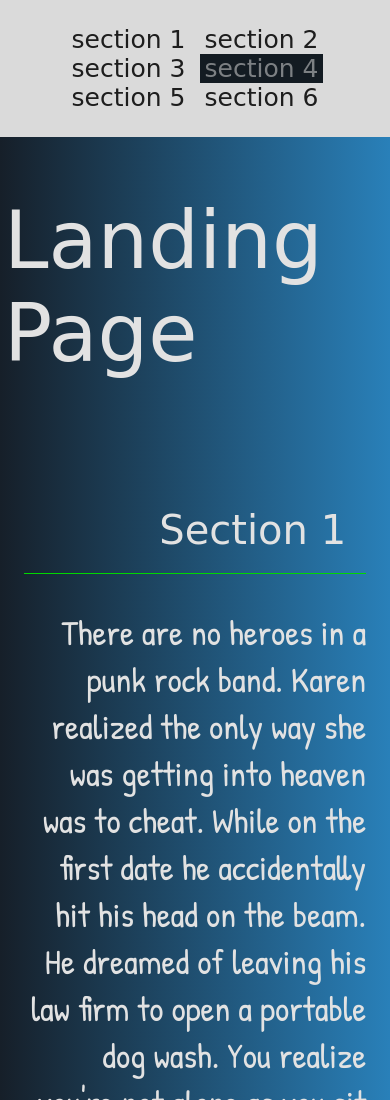
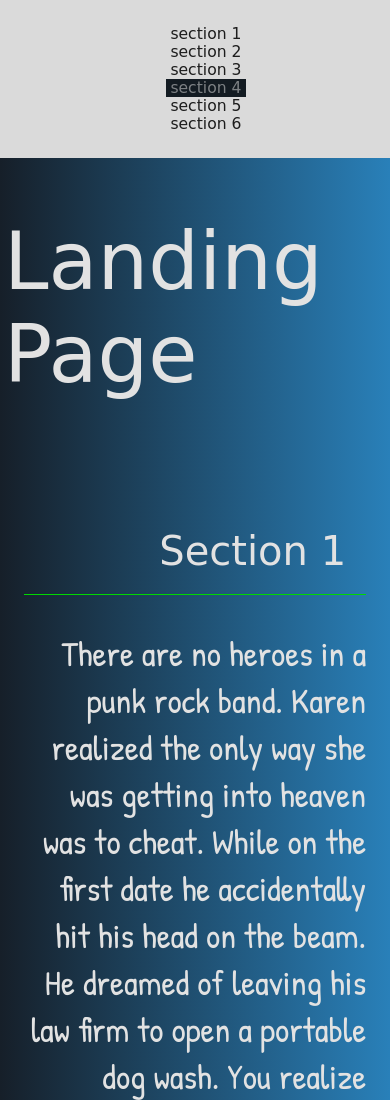
Before and after one commit to d2gher/Landing-Page, a plain HTML site: page index.html in a window 390 px wide. Shown: the top 1100 px of the page. Drawn offline with Linux system fonts and the light colour scheme; a web font is replaced by a local one.

Commit message:
Update styles.css

```diff
--- a/styles.css
+++ b/styles.css
@@ -20,9 +20,10 @@ nav ul a {
 	padding: 0 0.3rem;
 }
 @media only screen and (max-width: 1000px) {
-	/* hide the hamburger */
-	nav a {
+	nav ul li {
 		display: block;
+		margin-left: 40vw;
+		font-size: 4vw;
 	}
 }
 a:hover,
```
